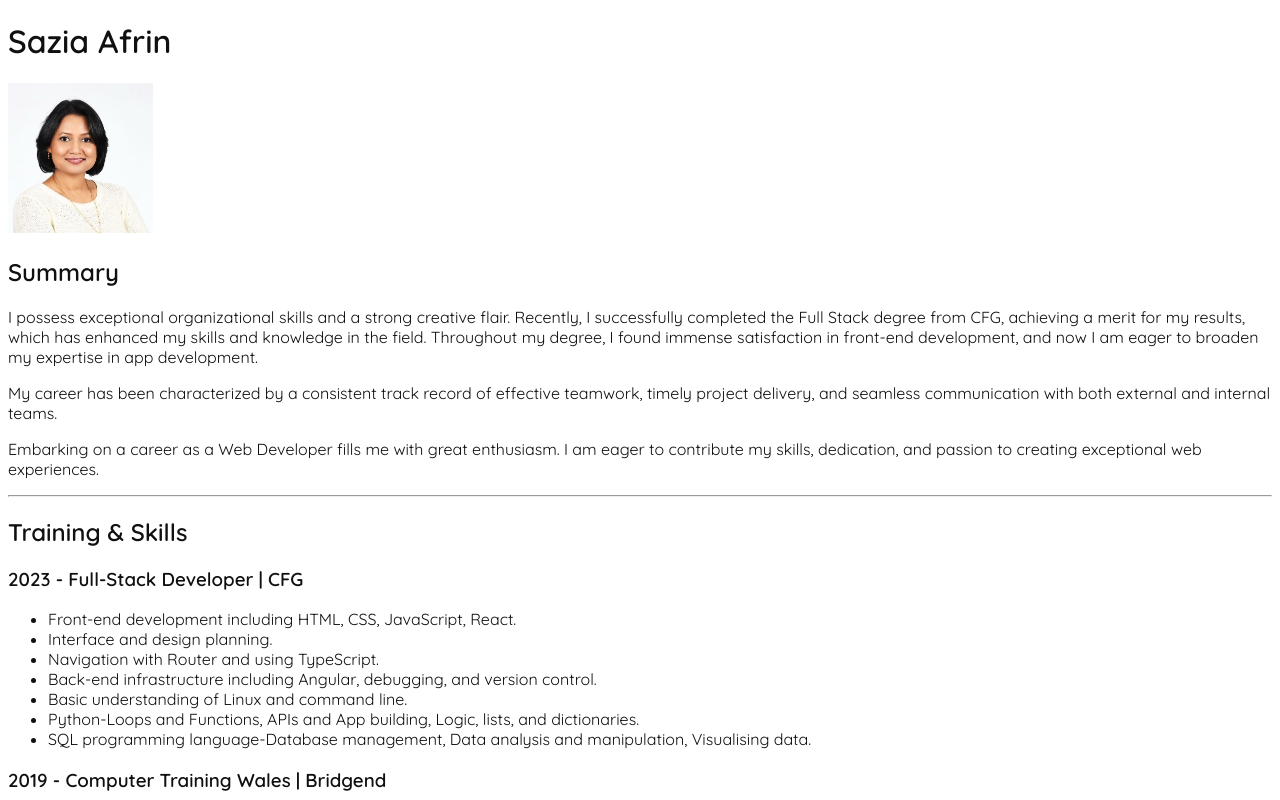
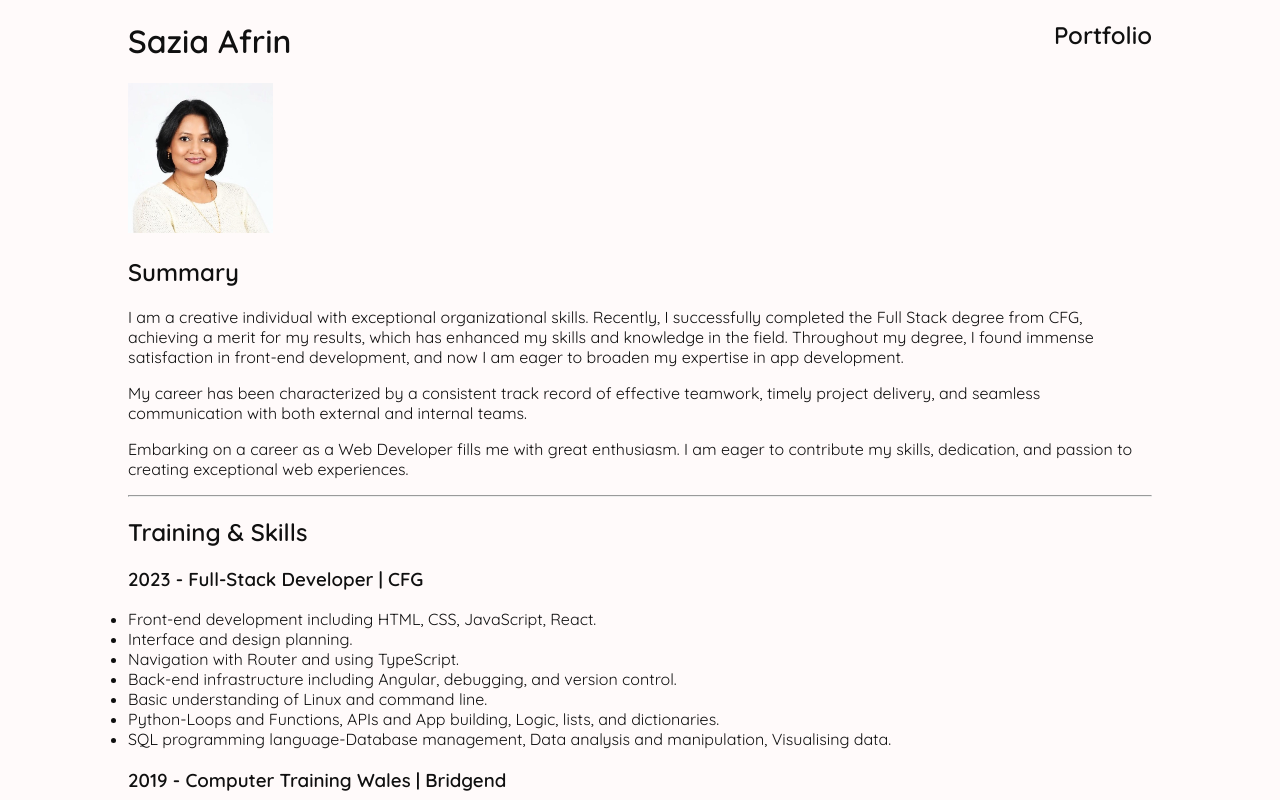
Before and after one commit to saz1a/Capstone-Project-1---Online-Resume, a plain HTML site: page index.html in a window 1280 px wide. Shown: the top 800 px of the page. Drawn offline with Linux system fonts and the light colour scheme.

Commit message:
Content updated

```diff
--- a/index.html
+++ b/index.html
@@ -7,11 +7,19 @@
     <link rel="stylesheet" href="./style.css" />
     <link href="https://fonts.googleapis.com/css2?family=Quicksand:wght@300;400;600&display=swap" rel="stylesheet">
 </head>
-<h1>Sazia Afrin</h1>
+<div class="box">
+    <div>
+        <h1>Sazia Afrin</h1>
+    </div>
+    <div class="menu">
+        <h2><a href="./public/portfolio.html" style="text-decoration:none">Portfolio</a></h2>
+    </div>
+
+</div>
 <img src="./assets/profile picture.jpg" height="150" alt="profile picture of Sazia">
 <body>
     <h2>Summary</h2>
-        <p>I possess exceptional organizational skills and a strong creative flair. Recently, I successfully completed the Full Stack degree from CFG, achieving a merit for my results, which has enhanced my skills and knowledge in the field. Throughout my degree, I found immense satisfaction in front-end development, and now I am eager to broaden my expertise in app development.</p>
+        <p>I am a creative individual with exceptional organizational skills. Recently, I successfully completed the Full Stack degree from CFG, achieving a merit for my results, which has enhanced my skills and knowledge in the field. Throughout my degree, I found immense satisfaction in front-end development, and now I am eager to broaden my expertise in app development.</p>
         <p>My career has been characterized by a consistent track record of effective teamwork, timely project delivery, and seamless communication with both external and internal teams.</p>
         <p>Embarking on a career as a Web Developer fills me with great enthusiasm. I am eager to contribute my skills, dedication, and passion to creating exceptional web experiences.</p>
     <hr>
@@ -46,7 +54,7 @@
     <ul>
         <li>Introduction to Trainer Skills</li>
     </ul>
-    <h3>2007 - 3WayDesign | Neath </h3>
+    <h3>2007 - 3 Way Design | Neath </h3>
     <ul>
         <li>Autodesk Revit Essential Training Course</li>
     </ul>
@@ -110,12 +118,12 @@
     </p>
 </ul>
 <hr>
-<h2>Other</h2>
+<h2>Links:</h2>
 <ul>
     <li><a href="./public/portfolio.html">Portfolio</a></li>
     <li><a href="./public/hobbies.html">Hobbies</a></li>
+</ul>
 
-</ul>
     <footer>
         <p>© Sazia Afrin. All rights reserved.</p>
     </footer>
--- a/style.css
+++ b/style.css
@@ -1,4 +1,26 @@
 * {
     font-family: 'Quicksand', sans-serif;
     color: rgb(16, 16, 16);
+    padding: 0;
 }
+
+body {
+    width: 80vw;
+    margin: auto;
+    background-color:snow;
+}
+
+.box {
+    display: flex;
+    justify-content: space-between;
+}
+
+.menu {
+    padding: 0;
+    margin: 0;
+}
+
+ul {
+    padding: 0;
+    margin: 0;
+}
```
